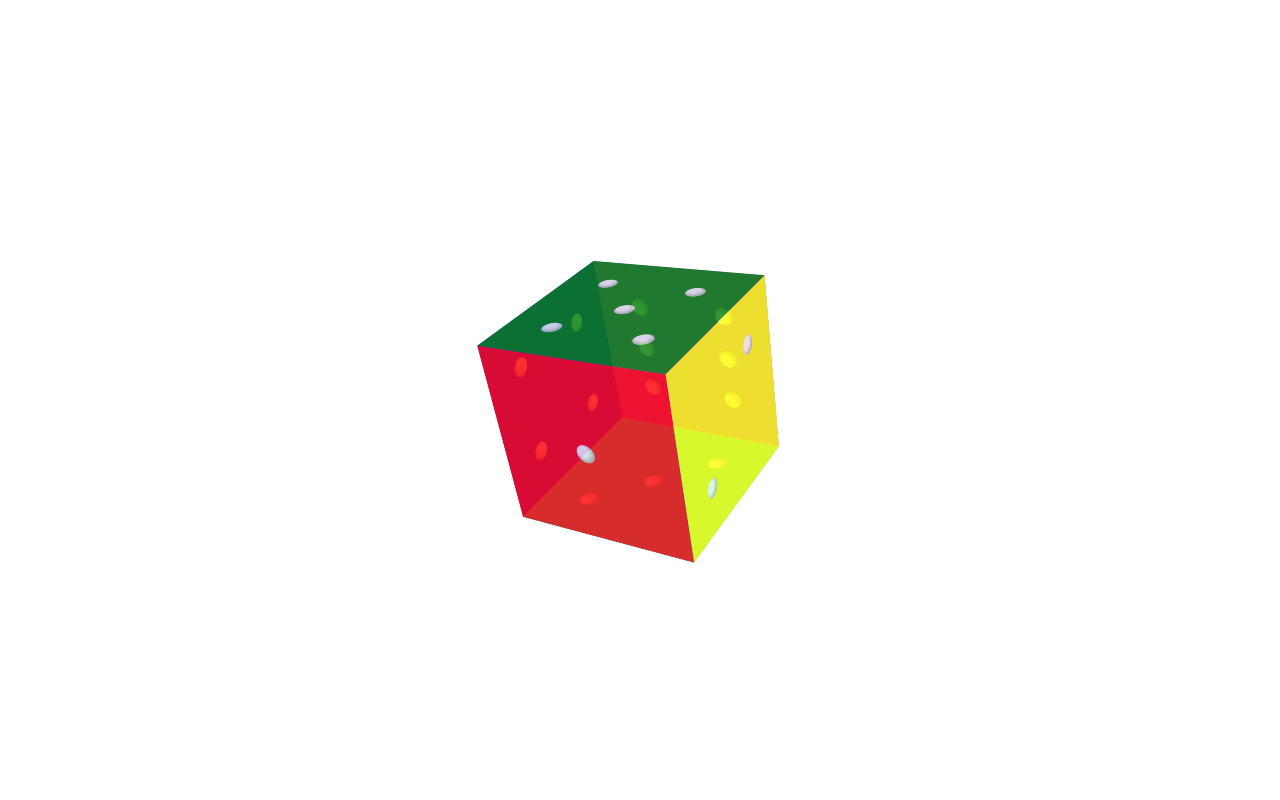
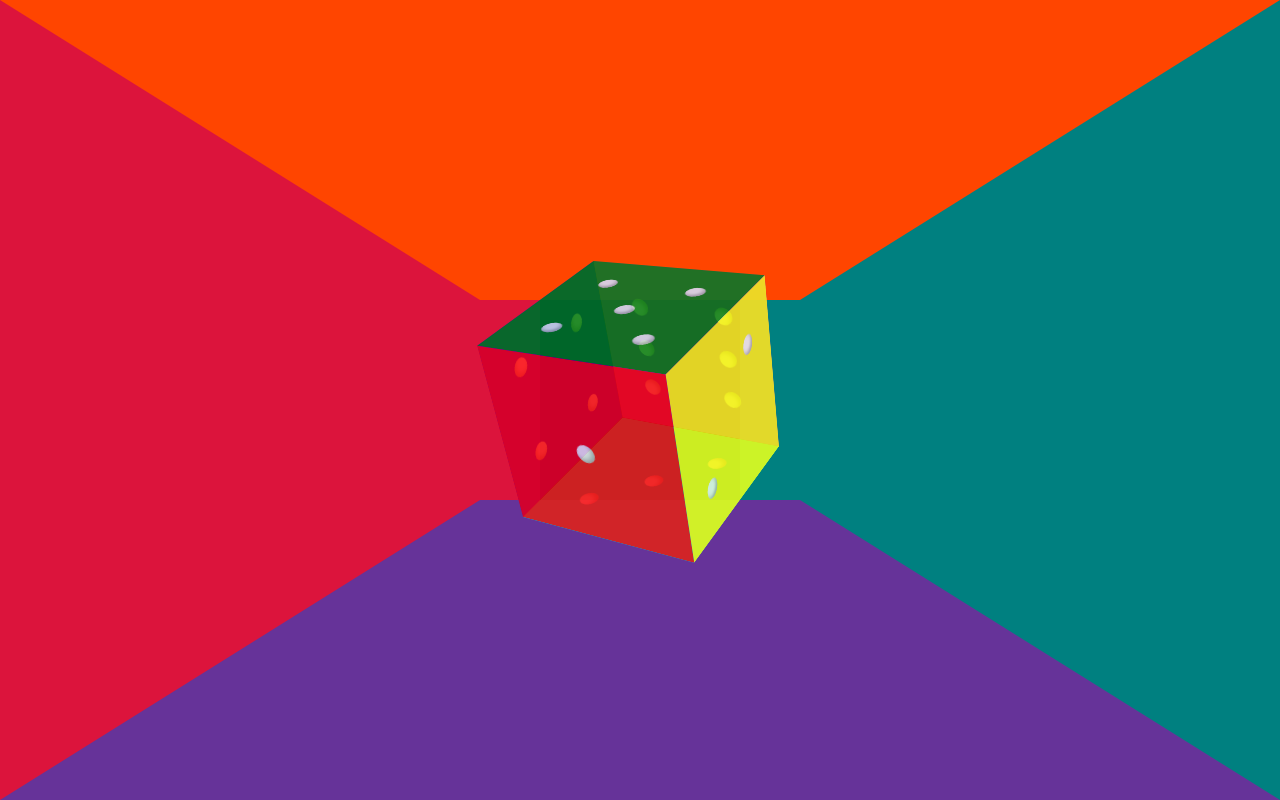
Before and after one commit to dwaps/tutos, a plain HTML site: page index.html in a window 1280 px wide. Drawn offline with Linux system fonts and the light colour scheme.

Commit message:
Mise en évidence des zones de contrôle sur la page : debug

```diff
--- a/index.css
+++ b/index.css
@@ -37,6 +37,7 @@ body {
     transform-style: preserve-3d;
     transform-origin: 50% 50%;
     transform: perspective(900px) rotate3d(1,1,0,-45deg);
+    z-index: 999999;
 }
 /* FACES */
     .cube > span {
@@ -125,3 +126,52 @@ body {
         left: 75%;
         top: 50%;
     }
+    /* CONTROLS */
+    .control-area {
+        position: relative;
+        background: #000;
+        width: 100vw;
+        height: 100vh;
+        overflow: hidden;
+    }
+    .a-top {
+        display: block;
+        position: absolute;
+        top: -12.5vh; left: -12.5vw;
+        width: 25vw;
+        margin: auto;
+        border-left: 50vw solid transparent;
+        border-right: 50vw solid transparent;
+        border-top: 50vh solid orangered;
+        z-index: 2;
+    }
+    .a-right {
+        display: block;
+        position: absolute;
+        right: -12.5vh; top: -12.5vw;
+        height: 25vw;
+        border-top: 50vh solid transparent;
+        border-bottom: 50vh solid transparent;
+        border-right: 50vw solid teal;
+        z-index: 1;
+    }
+    .a-bottom {
+        display: block;
+        position: absolute;
+        bottom: -12.5vh; left: -12.5vw;
+        width: 25vw;
+        border-left: 50vw solid transparent;
+        border-right: 50vw solid transparent;
+        border-bottom: 50vh solid rebeccapurple;
+        z-index: 2;
+    }
+    .a-left {
+        display: block;
+        position: absolute;
+        left: -12.5vh; top: -12.5vw;
+        height: 25vw;
+        border-top: 50vh solid transparent;
+        border-bottom: 50vh solid transparent;
+        border-left: 50vw solid crimson;
+        z-index: 1;
+    }
```
